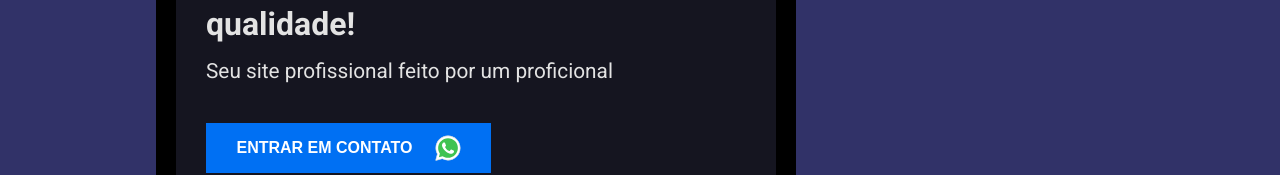
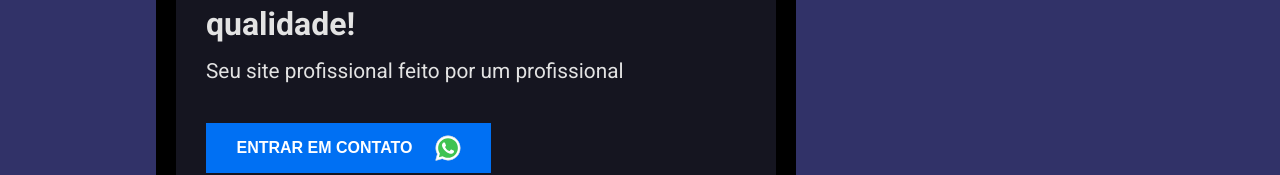
Before and after one commit to EzequiasSantos11/Portfolio, a Next.js app: page / in a window 1280 px wide. Shown: the part 290-465 px from the top of the page. Built offline with nearby package versions, Linux system fonts and the light colour scheme.

Commit message:
correção erro portugues

```diff
--- a/src/pages/index.tsx
+++ b/src/pages/index.tsx
@@ -27,7 +27,7 @@ export default function Home(){
           <div className="textApresentation">
             <span>Ezequias Santos</span>
             <h1>Desenvolvimento front end de qualidade!</h1>
-            <p>Seu site profissional feito por um proficional</p>
+            <p>Seu site profissional feito por um profissional</p>
             <a target={"_blank"} href="https://wa.link/l0y6hz">
               <Button textButton="Entrar em contato" />
               <ImagesWhatsApp/>
```
